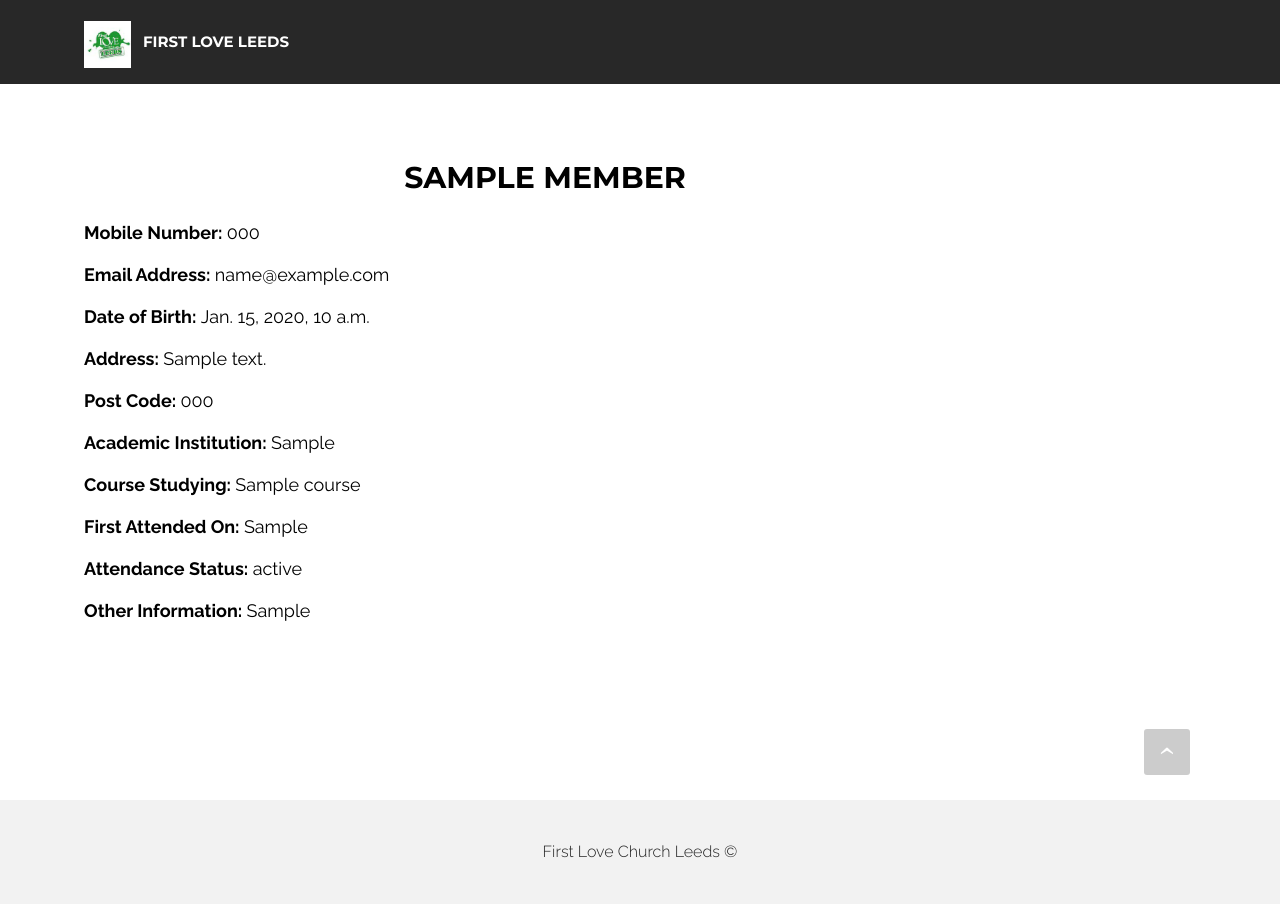
After one commit to mkasante/FirstLoveBrad, a Django app: template member/templates/member_info.html in a window 1280 px wide. The commit adds this page. Run offline with Django 3.2, Linux system fonts and the light colour scheme; the template is opened without the code that fills it: most values are stand-ins (such as "Sample title", 1, 10 or a date in 2020); some libraries are stand-ins or nearby versions.

Commit message:
added member info

```diff
--- a/member/models.py
+++ b/member/models.py
@@ -13,7 +13,7 @@ class Member(models.Model):
 	date_of_birth = models.DateField(blank=True, null=True)
 	first_attended = models.DateField(blank=True)
 	last_modified = models.DateTimeField(auto_now=True)
-	category = models.CharField(max_length=100, default="")
+	attendance_status = models.CharField(max_length=100, default="")
 	extra_info = models.TextField(max_length=2000, blank=True)
 
 	def __str__(self):
@@ -25,7 +25,7 @@ class Member(models.Model):
 class MemberAdmin(admin.ModelAdmin):
 	filter_by = ('name', 'mobile_no', 'email')
 	list_display = ('name', 'mobile_no', 'email')
-	list_filter = ['category']
+	list_filter = ['attendance_status']
 	list_per_page = 50
 	order_by = ('name', 'mobile_no')
 	search_fields = ('name', 'mobile_no', 'email')
--- a/member/templates/_partial/sort_by_alphabet.html
+++ b/member/templates/_partial/sort_by_alphabet.html
@@ -1,6 +1,6 @@
 {% for member in members %}
 <tr>
-	<td>{{ member }}</td>
+	<td><a href="{% url 'member:member_info' member %}">{{ member }}</a></td>
 	<td>{{ member.mobile_no }}</td>
 	<td>{{ member.email }}</td>
 </tr>
--- /dev/null
+++ b/member/templates/member_info.html
@@ -0,0 +1,34 @@
+{% load staticfiles %}
+
+{% include '_partial/header.html' %}
+
+<section class="engine"><a rel="external" href="https://mobirise.com">free responsive web site generator software download</a></section><section class="mbr-section mbr-section-hero mbr-section-full mbr-after-navbar" id="header1-b" style="background-color: rgb(255, 255, 255);">
+
+
+       <div class="mbr-table-cell">
+
+        <div class="container">
+            <div class="row">
+                <div class="mbr-section col-md-10">
+
+                    <h1 class="mbr-section-title display-4 w3-text-black text-uppercase w3-center">{{ member.name }}</h1>
+
+                    <p class="w3-large w3-text-black"><strong>Mobile Number: </strong>{{ member.mobile_no }}</p>
+                    <p class="w3-large w3-text-black"><strong>Email Address: </strong>{{ member.email }}</p>
+                    <p class="w3-large w3-text-black"><strong>Date of Birth: </strong>{{ member.date_of_birth }}</p>
+                    <p class="w3-large w3-text-black"><strong>Address: </strong>{{ member.address }}</p>
+                    <p class="w3-large w3-text-black"><strong>Post Code: </strong>{{ member.post_code }}</p>
+                    <p class="w3-large w3-text-black"><strong>Academic Institution: </strong>{{ member.study_place }}</p>
+                    <p class="w3-large w3-text-black"><strong>Course Studying: </strong>{{ member.course }}</p>
+                    <p class="w3-large w3-text-black"><strong>First Attended On: </strong>{{ member.first_attended }}</p>
+                    <p class="w3-large w3-text-black"><strong>Attendance Status: </strong>{{ member.attendance_status }}</p>
+                    <p class="w3-large w3-text-black"><strong>Other Information: </strong>{{ member.extra_info }}</p>
+
+                </div>
+            </div>
+        </div>
+    </div>
+
+</section>
+
+{% include '_partial/footer.html' %}
--- a/welcome/templates/_partial/header.html
+++ b/welcome/templates/_partial/header.html
@@ -50,7 +50,7 @@
                     </button>
 
                     {% if user.is_authenticated %}
-                    <ul class="nav-dropdown collapse pull-xs-right nav navbar-nav navbar-toggleable-sm" id="exCollapsingNavbar"><li class="nav-item"><a class="nav-link link" href="{% url 'member:all_members' %}">ALL MEMBERS</a></li><li class="nav-item nav-btn"><a class="nav-link btn btn-white btn-white-outline" href="{% url 'member:index' %}">FIRST TIMERS</a></li><li class="nav-item nav-btn"><a class="nav-link btn btn-white btn-white-outline" href="{% url 'member:index' %}">EVANGELISM LIST</a></li><li class="nav-item nav-btn">
+                    <ul class="nav-dropdown collapse pull-xs-right nav navbar-nav navbar-toggleable-sm" id="exCollapsingNavbar"><li class="nav-item"><a class="nav-link link" href="{% url 'member:index' %}">ALL MEMBERS</a></li><li class="nav-item nav-btn"><a class="nav-link btn btn-white btn-white-outline" href="{% url 'member:index' %}">FIRST TIMERS</a></li><li class="nav-item nav-btn"><a class="nav-link btn btn-white btn-white-outline" href="{% url 'member:index' %}">EVANGELISM LIST</a></li><li class="nav-item nav-btn">
 
 
                       <a class="nav-link btn btn-primary" href="{% url 'logout' %}">LOG OUT</a>
```
Also changed, not shown: member/urls.py (+7 -2 lines), member/views.py (+10 -0 lines), firstloveleeds.db, member/migrations/0007_auto_20161119_0516.py (added).
